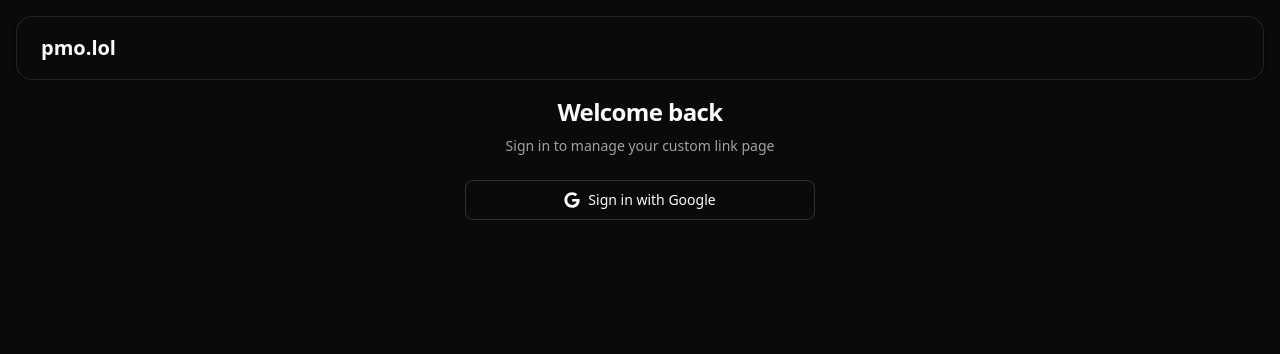
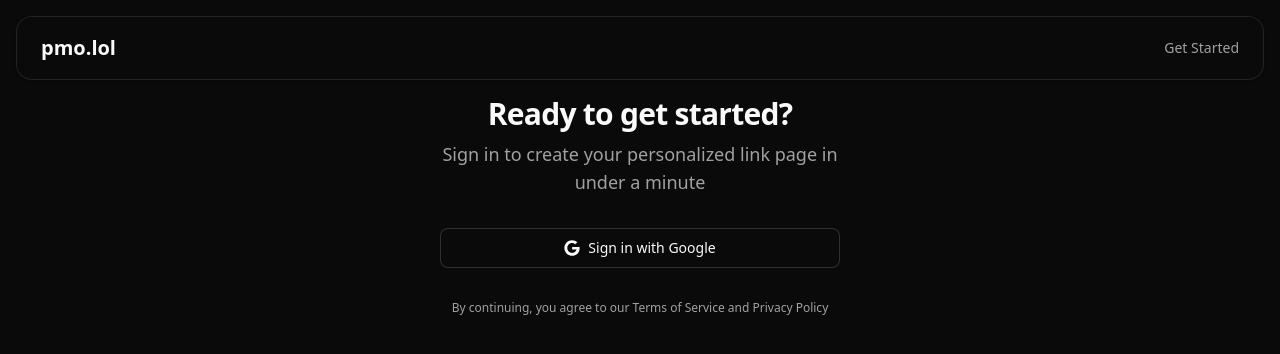
Before and after one commit to w1lt/pmolol, a Next.js app: page /signin in a window 1280 px wide. Shown: the top 354 px of the page. Built offline with nearby package versions, Linux system fonts and the light colour scheme; no server answers.

Commit message:
update 404, other fixes

```diff
--- a/src/app/(dashboard)/page.tsx
+++ b/src/app/(dashboard)/page.tsx
@@ -37,10 +37,10 @@ export default function Home() {
 
   useEffect(() => {
     const currentUsername = usernames[currentIndex];
-    const baseTypingSpeed = isDeleting ? 50 : 75;
+    const baseTypingSpeed = isDeleting ? 75 : 100;
     const randomOffset = Math.random() * 30 - 15; // Random offset between -15ms and +15ms
     const typingSpeed = Math.max(20, baseTypingSpeed + randomOffset); // Ensure minimum 20ms
-    const pauseTime = isDeleting ? 500 : 2000; // Pause longer when word is complete
+    const pauseTime = isDeleting ? 1000 : 5000; // Pause longer when word is complete
 
     const timer = setTimeout(() => {
       if (!isDeleting && currentText === currentUsername) {
@@ -192,7 +192,7 @@ export default function Home() {
                 </span>
                 <Input
                   type="text"
-                  placeholder={`${currentText}`}
+                  placeholder="user"
                   value={pageSlug}
                   onChange={(e) => setPageSlug(e.target.value)}
                   onKeyDown={handleKeyPress}
@@ -202,7 +202,8 @@ export default function Home() {
               <Button
                 size="lg"
                 onClick={handleCreatePage}
-                className="h-12 px-4 text-lg font-semibold group hover:cursor-pointer whitespace-nowrap"
+                disabled={!pageSlug.trim()}
+                className="h-12 px-4 text-lg font-semibold group hover:cursor-pointer whitespace-nowrap disabled:opacity-50 disabled:cursor-not-allowed"
               >
                 Claim
                 <ArrowRight className="ml-2 h-5 w-5 group-hover:translate-x-1 transition-transform" />
--- a/src/app/(dashboard)/signin/page.tsx
+++ b/src/app/(dashboard)/signin/page.tsx
@@ -1,21 +1,40 @@
 import { Metadata } from "next";
 import { SignInForm } from "@/components/auth/SignInForm";
+import { getServerSession } from "next-auth";
+import { redirect } from "next/navigation";
+import { authOptions } from "@/lib/auth";
 
 export const metadata: Metadata = {
-  title: "Sign In - pmo.lol",
-  description: "Sign in to your pmo.lol account",
+  title: "Get Started - pmo.lol",
+  description: "Create your personalized link page in seconds",
 };
 
-export default function SignInPage() {
+export default async function SignInPage() {
+  const session = await getServerSession(authOptions);
+
+  // Redirect to dashboard if user is already authenticated
+  if (session?.user) {
+    redirect("/dashboard");
+  }
+
   return (
-    <div className="mx-auto flex w-full flex-col justify-center space-y-6 sm:w-[350px]">
-      <div className="flex flex-col space-y-2 text-center">
-        <h1 className="text-2xl font-semibold tracking-tight">Welcome back</h1>
-        <p className="text-sm text-muted-foreground">
-          Sign in to manage your custom link page
-        </p>
+    <div className="mx-auto flex w-full flex-col justify-center space-y-8 sm:w-[400px]">
+      <div className="flex flex-col space-y-6 text-center">
+        <div className="space-y-2">
+          <h1 className="text-3xl font-bold tracking-tight">
+            Ready to get started?
+          </h1>
+          <p className="text-lg text-muted-foreground">
+            Sign in to create your personalized link page in under a minute
+          </p>
+        </div>
       </div>
+
       <SignInForm />
+
+      <p className="text-xs text-center text-muted-foreground">
+        By continuing, you agree to our Terms of Service and Privacy Policy
+      </p>
     </div>
   );
 }
--- a/src/app/not-found.tsx
+++ b/src/app/not-found.tsx
@@ -1,18 +1,46 @@
+"use client";
+
 import Link from "next/link";
+import { usePathname } from "next/navigation";
 import { Button } from "@/components/ui/button";
-import { Construction } from "lucide-react"; // Or any other icon
+import { Zap, ArrowRight } from "lucide-react";
 
 export default function NotFound() {
+  const pathname = usePathname();
+  const slug = pathname?.slice(1) || "this"; // Remove leading slash, fallback to "this"
+
   return (
     <div className="flex flex-col items-center justify-center min-h-screen bg-background text-foreground p-4">
-      <Construction className="w-24 h-24 text-destructive mb-8" />
-      <h1 className="text-4xl font-bold mb-4">404 - Page Not Found</h1>
-      <p className="text-lg text-muted-foreground mb-8 text-center">
-        Oops! The page you are looking for does not exist or has been moved.
-      </p>
-      <Button asChild>
-        <Link href="/">Go Back to Homepage</Link>
-      </Button>
+      <div className="max-w-md text-center space-y-6">
+        <div className="space-y-4">
+          <Zap className="w-16 h-16 text-primary mx-auto" />
+
+          <div className="space-y-2">
+            <h2 className="text-2xl font-semibold text-muted-foreground">
+              This page is available!
+            </h2>
+            <p className="text-lg text-muted-foreground">
+              {`pmo.lol/${slug} is waiting for you.`}
+            </p>
+          </div>
+        </div>
+
+        <div className="space-y-3">
+          <Button asChild size="lg" className="w-full group">
+            <Link href="/signin">
+              Claim pmo.lol/{slug}
+              <ArrowRight className="ml-2 h-4 w-4 group-hover:translate-x-1 transition-transform" />
+            </Link>
+          </Button>
+
+          <p className="text-xs text-muted-foreground">
+            Or{" "}
+            <Link href="/" className="underline hover:text-primary">
+              go back to homepage
+            </Link>
+          </p>
+        </div>
+      </div>
     </div>
   );
 }
--- a/src/components/layout/Header.tsx
+++ b/src/components/layout/Header.tsx
@@ -1,14 +1,16 @@
 "use client";
 
 import Link from "next/link";
-import { MainNav } from "@/components/navigation/MainNav";
+import { usePathname } from "next/navigation";
 import { Avatar, AvatarFallback, AvatarImage } from "@/components/ui/avatar";
 import { getInitials } from "@/lib/utils";
 import { useSession } from "next-auth/react";
+import { cn } from "@/lib/utils";
 
 export function Header() {
-  const { data: session } = useSession();
+  const { data: session, status } = useSession();
   const user = session?.user;
+  const pathname = usePathname();
 
   return (
     <header className="relative z-50 w-full">
@@ -22,9 +24,37 @@ export function Header() {
           </Link>
 
           <div className="flex items-center space-x-6">
-            <MainNav />
+            {user && (
+              <>
+                <Link
+                  href="/dashboard"
+                  className={cn(
+                    "text-sm font-medium transition-colors hover:text-primary",
+                    pathname === "/dashboard"
+                      ? "text-black dark:text-white"
+                      : "text-muted-foreground"
+                  )}
+                >
+                  Dashboard
+                </Link>
+                <Link
+                  href="/edit"
+                  className={cn(
+                    "text-sm font-medium transition-colors hover:text-primary",
+                    pathname === "/edit"
+                      ? "text-black dark:text-white"
+                      : "text-muted-foreground"
+                  )}
+                >
+                  Edit Page
+                </Link>
+              </>
+            )}
 
-            {user && (
+            {status === "loading" ? (
+              // Show a subtle loading placeholder to prevent flash
+              <div className="h-8 w-20 bg-muted/30 rounded animate-pulse" />
+            ) : user ? (
               <Link href="/dashboard" className="group">
                 <Avatar className="h-8 w-8 ring-2 ring-transparent group-hover:ring-primary/20 transition-all duration-200 group-hover:scale-105">
                   <AvatarImage
@@ -36,6 +66,13 @@ export function Header() {
                   </AvatarFallback>
                 </Avatar>
               </Link>
+            ) : (
+              <Link
+                href="/signin"
+                className="text-sm font-medium transition-colors hover:text-primary text-muted-foreground"
+              >
+                Get Started
+              </Link>
             )}
           </div>
         </div>
--- a/src/components/navigation/MainNav.tsx
+++ /dev/null
@@ -1,53 +0,0 @@
-"use client";
-
-import Link from "next/link";
-import { usePathname } from "next/navigation";
-import { cn } from "@/lib/utils";
-import { useSession } from "next-auth/react";
-
-export function MainNav() {
-  const pathname = usePathname();
-  const { data: session } = useSession();
-
-  const isAuthenticated = !!session?.user;
-
-  const routes = [
-    {
-      href: "/dashboard",
-      label: "Dashboard",
-      active: pathname === "/dashboard",
-      public: false,
-    },
-    {
-      href: "/edit",
-      label: "Edit Page",
-      active: pathname === "/edit",
-      public: false,
-    },
-  ];
-
-  return (
-    <div className="flex items-center space-x-4 lg:space-x-6">
-      {routes.map((route) => {
-        if (!isAuthenticated && !route.public) {
-          return null;
-        }
-
-        return (
-          <Link
-            key={route.href}
-            href={route.href}
-            className={cn(
-              "text-sm font-medium transition-colors hover:text-primary",
-              route.active
-                ? "text-black dark:text-white"
-                : "text-muted-foreground"
-            )}
-          >
-            {route.label}
-          </Link>
-        );
-      })}
-    </div>
-  );
-}
```
